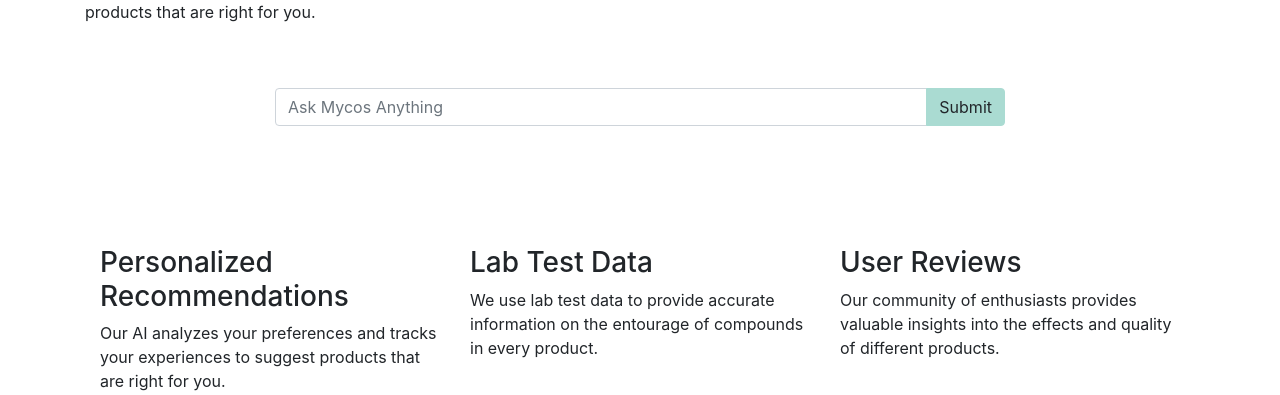
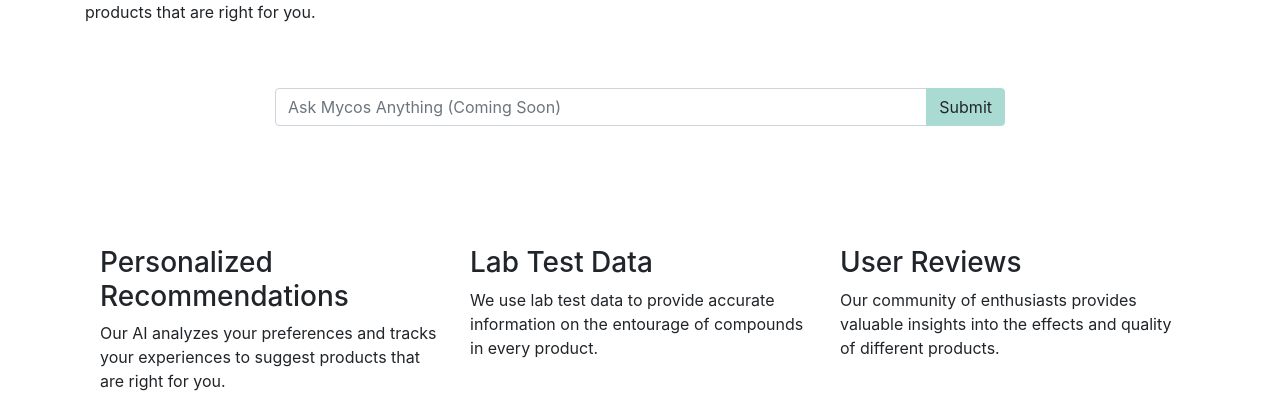
Before and after one commit to JustinM420/webapp-2, a Flask app: page / in a window 1280 px wide. Shown: the part 386-781 px from the top of the page. Run offline with Flask 2, Linux system fonts and the light colour scheme; some libraries are stand-ins or nearby versions.

Commit message:
updated chat bar

```diff
--- a/templates/home.html
+++ b/templates/home.html
@@ -35,7 +35,7 @@
   		<div class="row justify-content-left">
   			<div class="col-lg-8 offset-md-2">
   				<div class="input-group">
-  					<input id="search_box" type="text" class="form-control" placeholder="Ask Mycos Anything" id="ai-input">
+  					<input id="search_box" type="text" class="form-control" placeholder="Ask Mycos Anything (Coming Soon)" id="ai-input">
   					<div class="input-group-append">
   						<button class="btn btn-warning" style="background-color: #aadbd2; border-color: #aadbd2;">Submit</button>
   					</div>
```
